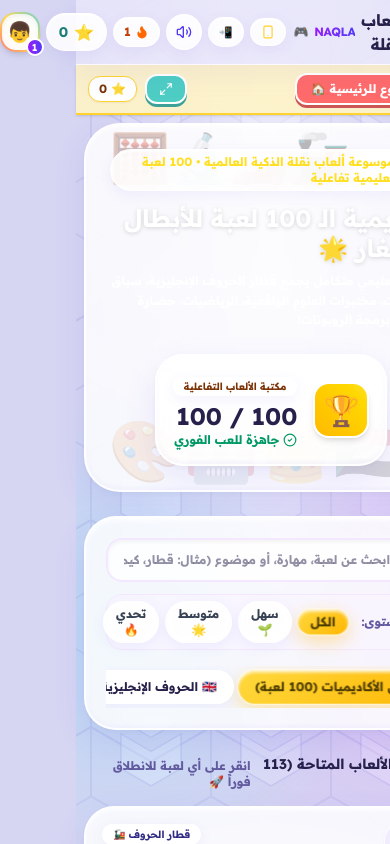
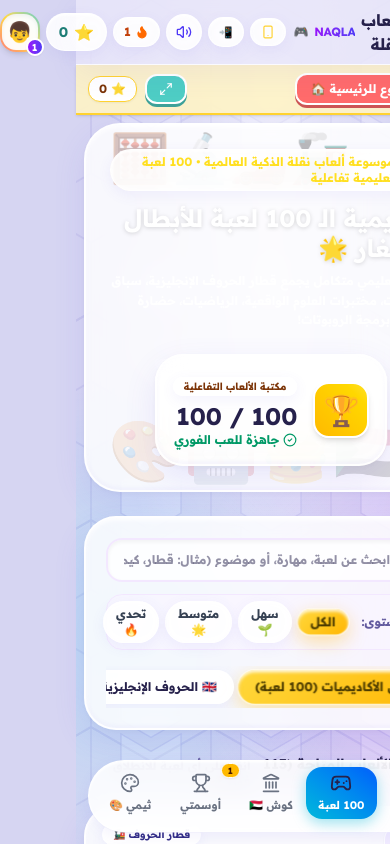
Before and after one commit to almangory/naqla-game, a React (Vite) app: page / in a window 390 px wide. Both pictures are taken after a click on the element 195 px from the left and 358 px from the top of the page. Shown: the top 844 px of the page. Built offline with nearby package versions, Linux system fonts and the light colour scheme.

Commit message:
fix(mobile): ensure mobile bottom dock is always visible across all games and sections with smooth navigation

```diff
--- a/src/App.tsx
+++ b/src/App.tsx
@@ -3,7 +3,7 @@
  * SPDX-License-Identifier: Apache-2.0
  */
 
-import React, { useState, useEffect, useRef, Suspense, lazy } from 'react';
+import React, { useState, useEffect, useRef, useMemo, Suspense, lazy } from 'react';
 import { motion, AnimatePresence } from 'motion/react';
 import confetti from 'canvas-confetti';
 import {
@@ -398,6 +398,38 @@ export default function App() {
       });
       setShowConfirmModal(true);
     }
+  };
+
+  // Synchronized active nav section for mobile bottom dock across all games and views
+  const effectiveActiveNav: MobileNavSection = useMemo(() => {
+    if (activeTab === 'home') {
+      return mobileNavSection;
+    }
+    // If inside a Sudan Heritage game
+    if (
+      activeTab === 'pyramid_stacker' ||
+      activeTab === 'sudan_rhythm' ||
+      activeTab === 'sudan_explore' ||
+      activeTab === 'sudan_quiz' ||
+      activeTab === 'sudan_memory' ||
+      activeTab === 'sudan_dictionary' ||
+      activeTab === 'jigsaw_puzzle'
+    ) {
+      return 'sudan';
+    }
+    // If inside rewards or toy shop
+    if (activeTab === 'rewards' || activeTab === 'shop') {
+      return 'rewards';
+    }
+    // Otherwise it's in 100 Games / Educational category
+    return 'games';
+  }, [activeTab, mobileNavSection]);
+
+  const handleMobileNavClick = (section: MobileNavSection) => {
+    playClick();
+    setMobileNavSection(section);
+    setActiveTab('home');
+    window.scrollTo({ top: 0, behavior: 'smooth' });
   };
 
   const menuItems = [
@@ -832,7 +864,7 @@ export default function App() {
 
         {/* IF A GAME IS ACTIVE: FULL SCREEN ARENA */}
         {activeTab !== 'home' ? (
-          <main className="w-full max-w-7xl mx-auto p-2 sm:p-6 flex-1 pb-20">
+          <main className={`w-full max-w-7xl mx-auto p-2 sm:p-6 flex-1 ${isMobileEffective ? 'pb-28 sm:pb-32' : 'pb-20'}`}>
             <Suspense fallback={<LoadingFallback />}>
               <AnimatePresence mode="wait">
                 <motion.div
@@ -1323,15 +1355,6 @@ export default function App() {
                     </div>
                   </div>
                 )}
-
-                {/* Floating Bottom App Dock for Mobile */}
-                <MobileBottomDock
-                  activeNav={mobileNavSection}
-                  onSelectNav={(section) => setMobileNavSection(section)}
-                  stars={stats.stars}
-                  level={stats.level}
-                  playClickSound={playClick}
-                />
               </div>
             ) : (
               /* ========================================================================= */
@@ -1617,7 +1640,7 @@ export default function App() {
       {/* ========================================================================= */}
       {/* 4. FOOTER                                                                 */}
       {/* ========================================================================= */}
-      {!isMobileSimulator && (
+      {!isMobileEffective && (
         <footer className="bg-white p-5 border-t-4 border-amber-200 flex flex-wrap items-center justify-center gap-8 sm:gap-12 text-[#4D4D4D] mt-12 font-black text-sm sm:text-base">
           <div className="flex items-center gap-2">
             <span className="text-2xl">🎮</span> 100 لعبة تعليمية وتراثية عبر 8 أكاديميات عالمية
@@ -1629,6 +1652,19 @@ export default function App() {
             <span className="text-2xl">🛡️</span> بيئة آمنة وخالية من الإعلانات
           </div>
         </footer>
+      )}
+
+      {/* ========================================================================= */}
+      {/* FLOATING BOTTOM APP DOCK FOR MOBILE (ALWAYS VISIBLE ACROSS ALL SECTIONS)   */}
+      {/* ========================================================================= */}
+      {isMobileEffective && !isVisualFullscreen && (
+        <MobileBottomDock
+          activeNav={effectiveActiveNav}
+          onSelectNav={handleMobileNavClick}
+          stars={stats.stars}
+          level={stats.level}
+          playClickSound={playClick}
+        />
       )}
 
       {/* ========================================================================= */}
```
